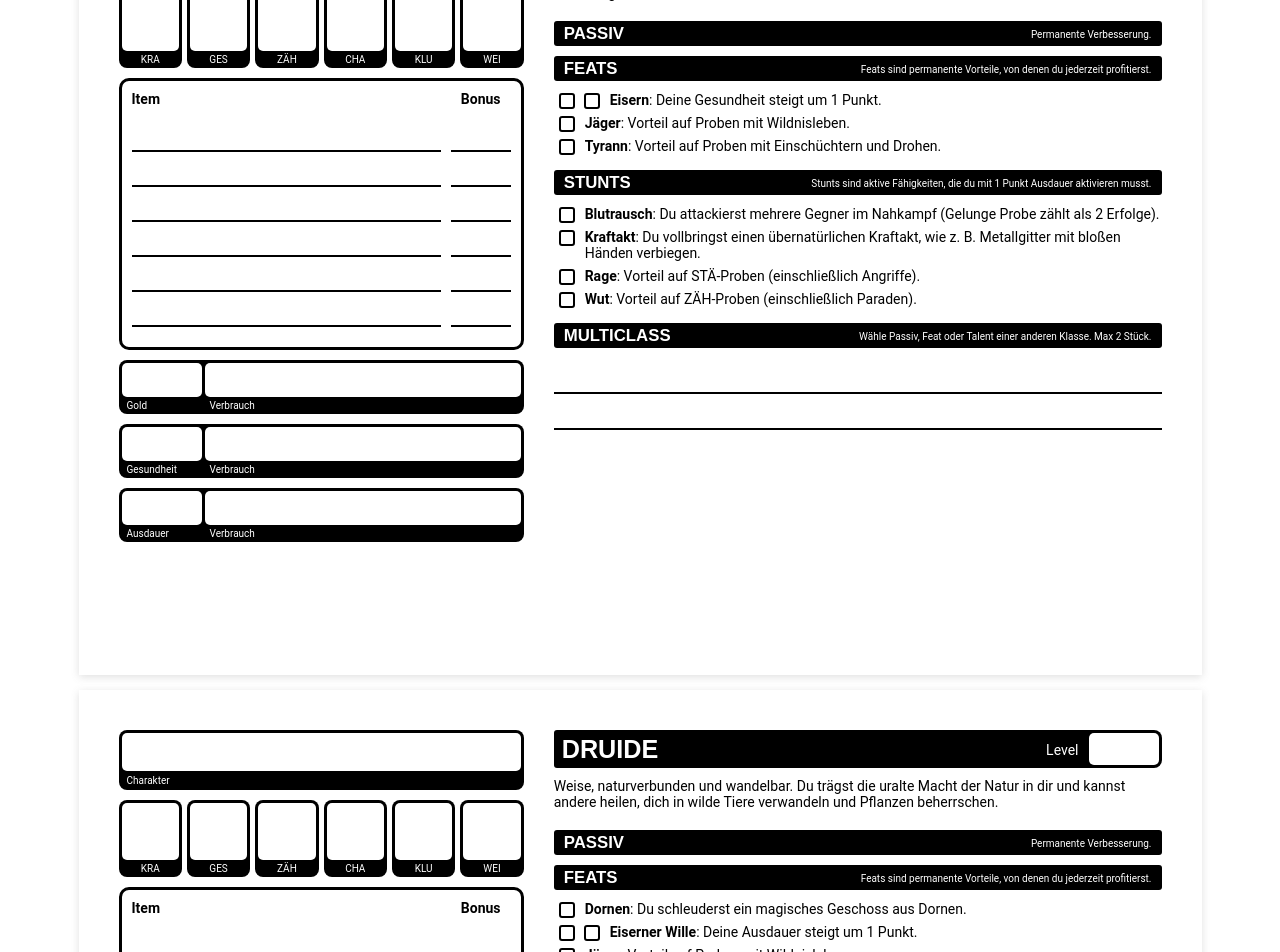
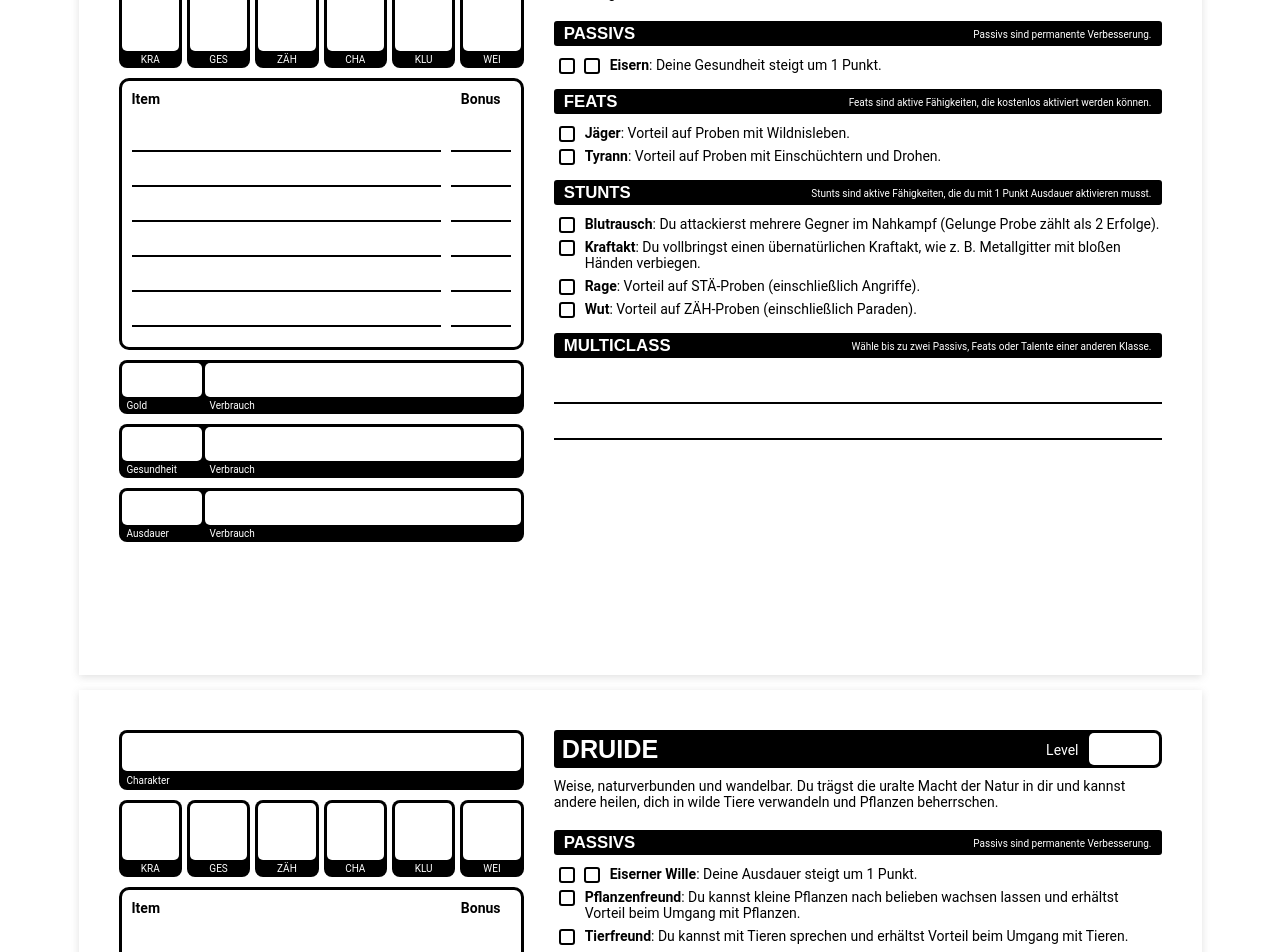
Before and after one commit to Paraldos/dungeoncrawl, a React (Vite) app: page / in a window 1280 px wide. Shown: the part 3440-4392 px from the top of the page. Built offline with nearby package versions, Linux system fonts and the light colour scheme.

Commit message:
refactored playbooks

```diff
--- a/src/components/playbooks/Playbook.jsx
+++ b/src/components/playbooks/Playbook.jsx
@@ -31,13 +31,18 @@ const Playbook = ({ playbook }) => {
         <div>
           <Title txt={playbook.title} />
           <p>{playbook.description}</p>
-          <TalentHeader title="Passiv" description="Permanente Verbesserung." />
+          <TalentHeader
+            title="Passivs"
+            description="Passivs sind permanente Verbesserung."
+          />
+          <Talents listOfTalents={playbook.passives} />
 
           <TalentHeader
             title="Feats"
-            description="Feats sind permanente Vorteile, von denen du jederzeit profitierst."
+            description="Feats sind aktive Fähigkeiten, die kostenlos aktiviert werden können."
           />
           <Talents listOfTalents={playbook.feats} />
+
           <TalentHeader
             title="Stunts"
             description="Stunts sind aktive Fähigkeiten, die du mit 1 Punkt Ausdauer aktivieren musst."
@@ -45,7 +50,7 @@ const Playbook = ({ playbook }) => {
           <Talents listOfTalents={playbook.stunts} />
           <TalentHeader
             title="Multiclass"
-            description="Wähle Passiv, Feat oder Talent einer anderen Klasse. Max 2 Stück."
+            description="Wähle bis zu zwei Passivs, Feats oder Talente einer anderen Klasse."
           />
           <Multiclass />
         </div>
--- a/src/components/playbooks/data/ListOfPlaybooks.js
+++ b/src/components/playbooks/data/ListOfPlaybooks.js
@@ -6,8 +6,8 @@ const listOfPlaybooks = [
   new Playbook(
     "Barbar",
     "Stark, wild und tödlich. In dir schlummert ein ungezähmter Zorn, den du entfesseln kannst, um deine Gegner mit brutaler Gewalt zu vernichten.",
+    [new Talent("Eisern", descriptions.iron_skin, [false, false])],
     [
-      new Talent("Eisern", descriptions.iron_skin, [false, false]),
       new Talent("Jäger", descriptions.skill(["Wildnisleben"])),
       new Talent("Tyrann", descriptions.skill(["Einschüchtern", "Drohen"])),
     ],
@@ -22,11 +22,13 @@ const listOfPlaybooks = [
     "Druide",
     "Weise, naturverbunden und wandelbar. Du trägst die uralte Macht der Natur in dir und kannst andere heilen, dich in wilde Tiere verwandeln und Pflanzen beherrschen.",
     [
-      new Talent("Dornen", descriptions.magic_missile("Dornen")),
       new Talent("Eiserner Wille", descriptions.iron_will, [false, false]),
-      new Talent("Jäger", descriptions.skill(["Wildnisleben"])),
       new Talent("Pflanzenfreund", descriptions.plant_friend),
       new Talent("Tierfreund", descriptions.animal_friend),
+    ],
+    [
+      new Talent("Dornen", descriptions.magic_missile("Dornen")),
+      new Talent("Jäger", descriptions.skill(["Wildnisleben"])),
     ],
     [
       new Talent("Kontrolle", descriptions.animal_control),
@@ -41,9 +43,11 @@ const listOfPlaybooks = [
     "Feuermagier",
     "Zerstörerisch und Wild. Du trägst die Macht des Feuers in dir. Sie ist tödlich und wen du sie entfesselst, kannst du deine Feinde mit einem Sturm aus Feuer und Asche vernichten.",
     [
-      new Talent("Feuerlanze", descriptions.magic_missile("Feuer")),
       new Talent("Eiserner Wille", descriptions.iron_will, [false, false]),
       new Talent("Inneres Feuer", descriptions.inner_fire),
+    ],
+    [
+      new Talent("Feuerlanze", descriptions.magic_missile("Feuer")),
       new Talent("Tricks", descriptions.sorcerer_tricks),
       new Talent("Tyrann", descriptions.skill(["Einschüchtern", "Drohen"])),
     ],
@@ -60,13 +64,13 @@ const listOfPlaybooks = [
   new Playbook(
     "Illusionist",
     "Charismatisch, manipulativ und einfallsreich. Du bist ein Meister der Trugbilder und Täuschung und deine Magie erlaubt es dir andere in deinen Bann zu schlagen oder zu verwirren.",
+    [new Talent("Eiserner Wille", descriptions.iron_will, [false, false])],
     [
       new Talent("Charmeur", descriptions.skill(["Überreden", "Betören"])),
       new Talent(
         "Dieb",
         descriptions.skill(["Diebstahl", "Falschspiel", "ähnlichen Tricks"])
       ),
-      new Talent("Eiserner Wille", descriptions.iron_will, [false, false]),
       new Talent(
         "Schauspieler",
         descriptions.skill(["Verkleiden", "Fälschen", "Auftreten"])
@@ -84,9 +88,9 @@ const listOfPlaybooks = [
   new Playbook(
     "Kämpfer",
     "Standhaft, diszipliniert und gefährlich. Als Kämpfer liegen dir Gewalt im Blut. Wird es brenzlig, zückst du deine Waffe und machst dich berreit für den Kampf.",
+    [new Talent("Eisern", descriptions.iron_skin, [false])],
     [
       new Talent("Athlet", descriptions.skill(["Athletik", "Ausdauer"])),
-      new Talent("Eisern", descriptions.iron_skin, [false]),
       new Talent("Jäger", descriptions.skill(["Wildnisleben"])),
       new Talent("Taktiker", descriptions.skill(["Taktik", "Strategie"])),
     ],
@@ -101,12 +105,12 @@ const listOfPlaybooks = [
   new Playbook(
     "Kleriker",
     "Entschlossen und Weise. Du kannst die Macht des Glaubens als Magie kanalisiert, deine Verbündeten Stärken und böse Mächte in Schach halten.",
+    [new Talent("Eisern", descriptions.iron_skin, [false])],
     [
       new Talent(
         "Courage",
         descriptions.skill(["Entschlossenheit", "Willenskraft"])
       ),
-      new Talent("Eisern", descriptions.iron_skin, [false]),
       new Talent("Intuition", descriptions.intuition),
       new Talent("Prediger", descriptions.skill(["überreden", "betören"])),
     ],
@@ -125,6 +129,7 @@ const listOfPlaybooks = [
   new Playbook(
     "Schurke",
     "Heimlichkeit, List und Tücke. Als Schurke verlässt du dich auf nicht auf rohe Gewalt, sondern suchst nach cleveren alternativen, um deine Ziele zu erreichen.",
+    [new Talent("Eisern", descriptions.iron_skin, [false])],
     [
       new Talent(
         "Akrobat",
@@ -154,12 +159,12 @@ const listOfPlaybooks = [
   new Playbook(
     "Zauberer",
     "Geheimnisvoll, intelligent und willensstark. Zauberer meistern arkane Magie, mit der sie die Grundfesten der Realität formen und ihrem Willen unterwerfen können.",
+    [new Talent("Eiserner Wille", descriptions.iron_will, [false, false])],
     [
       new Talent(
         "Arkanes Geschoss",
         descriptions.magic_missile("arkaner Energie")
       ),
-      new Talent("Eiserner Wille", descriptions.iron_will, [false, false]),
       new Talent("Gelehrter", descriptions.skill(["Bildung", "Wissen"])),
       new Talent("Zaubertricks", descriptions.wizzard_tricks),
     ],
--- a/src/components/playbooks/data/Playbook.js
+++ b/src/components/playbooks/data/Playbook.js
@@ -1,7 +1,8 @@
 export default class Playbook {
-  constructor(title, description, feats = [], stunts = []) {
+  constructor(title, description, passives = [], feats = [], stunts = []) {
     this.title = title;
     this.description = description;
+    this.passives = passives;
     this.feats = feats;
     this.stunts = stunts;
   }
```
